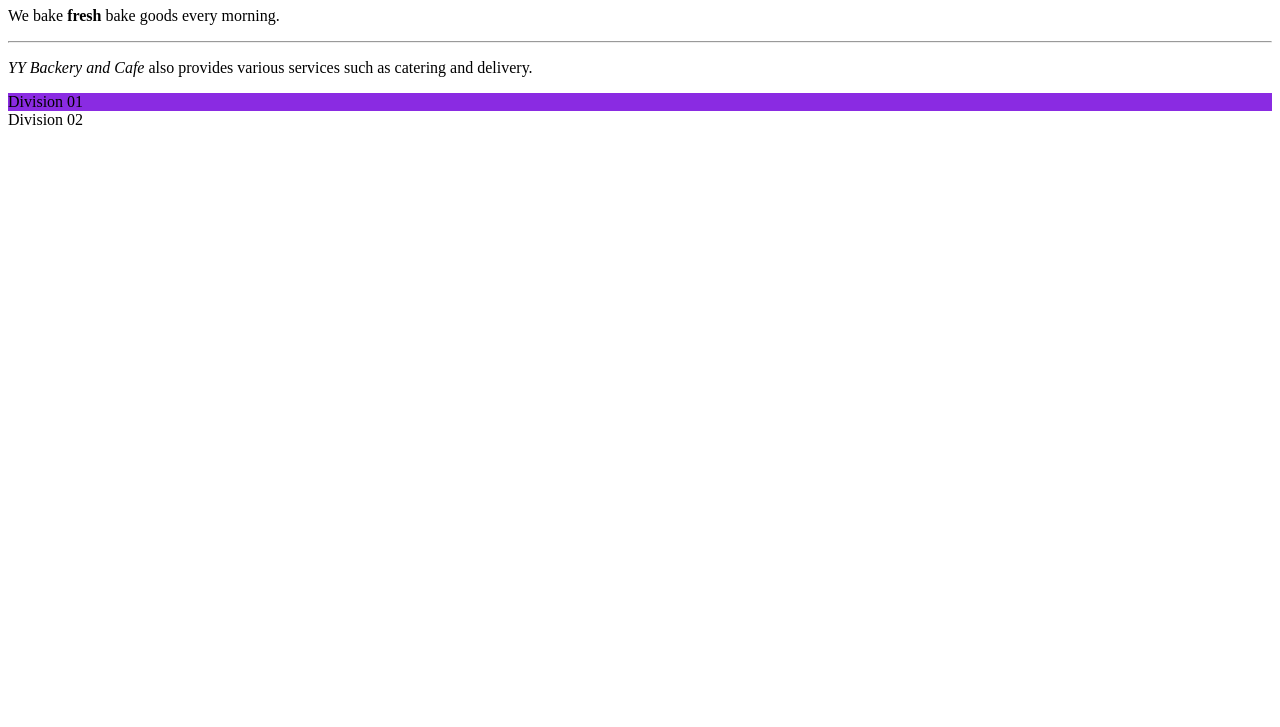
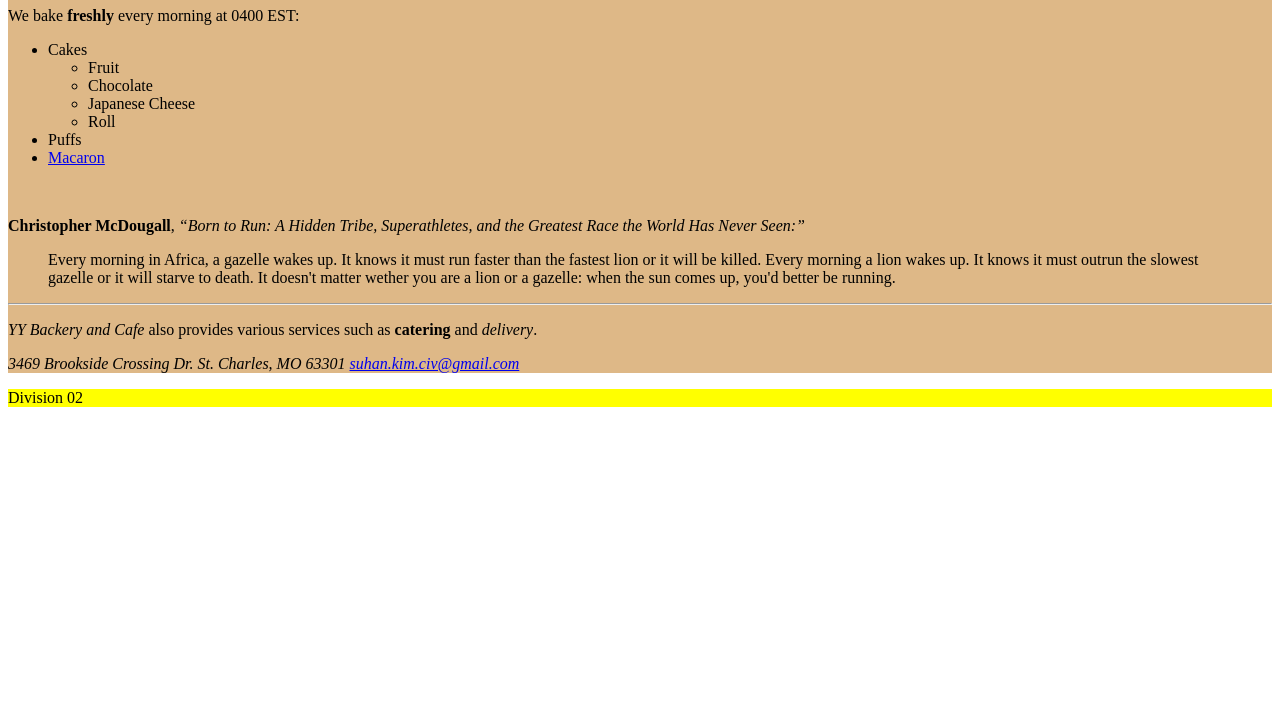
Before and after one commit to suhankim/yybakery, a plain HTML site: page index.html in a window 1280 px wide. Shown: the part 73-800 px from the top of the page. Drawn offline with Linux system fonts and the light colour scheme.

Commit message:
20190123 playing around with <a href></a>

```diff
--- a/index.html
+++ b/index.html
@@ -8,11 +8,31 @@
   <link rel="stylesheet" href="style.css">
 </head>
 <body>
-  <h1>YY Backery and Cafe</h1>
-  <P>We bake <b>fresh</b> bake goods every morning.</P>
+  <div id="div1">
+  <h1><abrr title="Yoon Young">YY</abrr> Backery and Cafe</h1>
+  <P>We bake <b>freshly</b> every morning at 0400 EST:</P>
+  <ul>
+    <li>Cakes</li>
+    <ul>
+      <li>Fruit</li>
+      <li>Chocolate</li>
+      <li>Japanese Cheese</li>
+      <li>Roll</li>
+    </ul>
+    <li>Puffs</li>
+    <li><a href="https://en.wikipedia.org/wiki/Macaron" target="_blank">Macaron</a></li>
+  </ul>
+  <br />
+  <P><b>Christopher McDougall</b>, <i><q>Born to Run: A Hidden Tribe, Superathletes, and the Greatest Race the World Has Never Seen:</q></i></P>
+  <blockquote cite="https://www.goodreads.com/quotes/292417-every-morning-in-africa-a-gazelle-wakes-up-it-knows"><P>Every morning in Africa, a gazelle wakes up. It knows it must run faster than the fastest lion or it will be killed. Every morning a lion wakes up. It knows it must outrun the slowest gazelle or it will starve to death. It doesn't matter wether you are a lion or a gazelle: when the sun comes up, you'd better be running.</P></blockquote>
   <hr />
-  <P><i>YY Backery and Cafe</i> also provides various services such as catering and delivery.</P>
-  <div id="global">Division 01</div>
-  <div>Division 02</div>
+  <P><i>YY Backery and Cafe</i> also provides various services such as <strong>catering</strong> and <em>delivery</em>.</P>
+
+  <address>
+    <p>3469 Brookside Crossing Dr. St. Charles, MO 63301
+    <a href="mailto: suhan.kim.civ@gmail.com">suhan.kim.civ@gmail.com</a></p>
+  </address>
+  </div>
+  <div id="div2">Division 02</div>
 </body>
 </html>
--- a/style.css
+++ b/style.css
@@ -2,7 +2,12 @@ h1 {
   color: blue
 }
 
-#global {
-  background-color: blueviolet;
+#div1 {
+  background-color: burlywood;
   max-width: 1800px;
 }
+
+#div2 {
+  background-color: yellow;
+  max-width: 1800px;
+}
```
